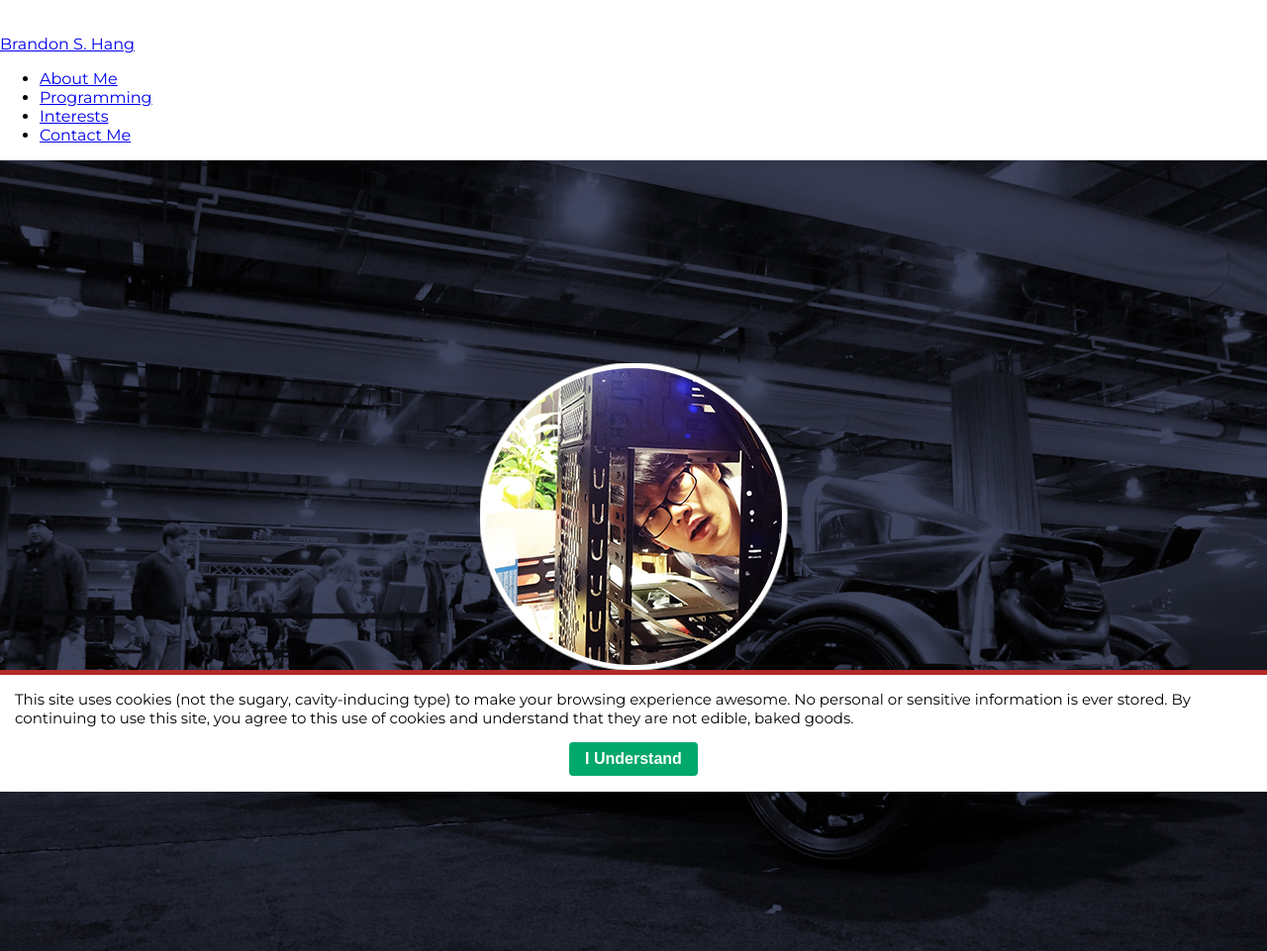
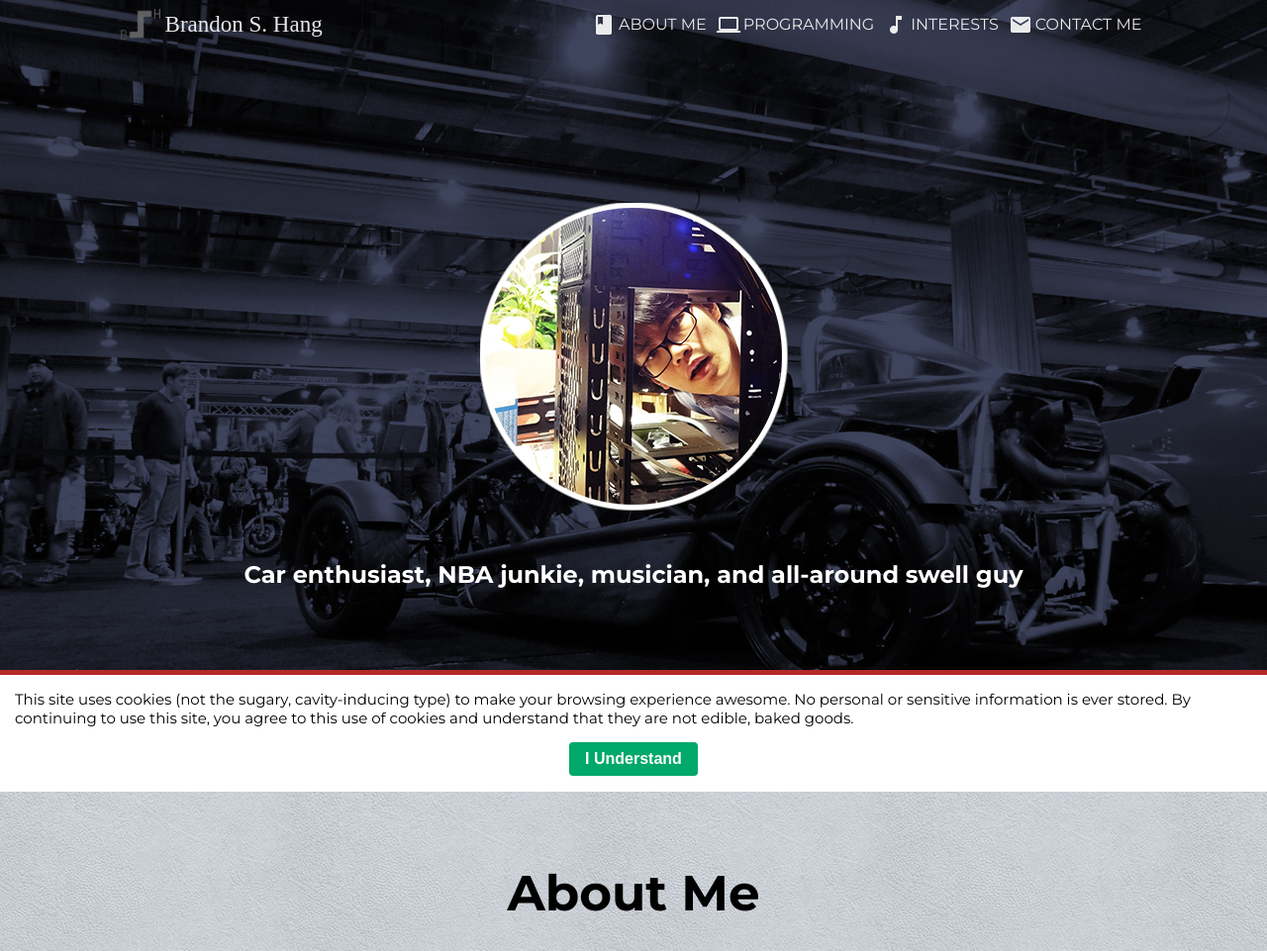
Before and after one commit to brandonhang/CS1520-Website, a PHP site: page / in a window 1280 px wide. Shown: the top 961 px of the page at 99% size. Run offline with PHP 8.4, Linux system fonts and the light colour scheme; some web fonts are replaced.

Commit message:
Updated sassy style

```diff
--- a/style/sassy-hang.css
+++ b/style/sassy-hang.css
@@ -7,80 +7,31 @@
   font-size: 18px;
   margin: 1em 1em; }
 
-#top-menu-container {
+.nav-container {
   position: fixed;
-  top: 0;
+  display: block;
   width: 100%;
   height: 50px;
-  background-color: #0C1155;
+  top: 0;
   opacity: 0.9;
   z-index: 9001; }
-  #top-menu-container div {
-    width: 80%;
+  @media only screen and (max-width: 720px) {
+    .nav-container {
+      background-color: #0C1155; } }
+  .nav-container > div {
+    width: 81%;
     margin-left: auto;
     margin-right: auto; }
     @media only screen and (max-width: 720px) {
-      #top-menu-container div {
+      .nav-container > div {
         width: 100%; } }
-    #top-menu-container div li {
-      list-style-type: none;
-      background-position: left center;
-      background-repeat: no-repeat;
-      -webkit-transition: background-color 0.25s;
-      -o-transition: background-color 0.25s;
-      -moz-transition: background-color 0.25s;
-      transition: background-color 0.25s; }
-      @media only screen and (min-width: 721px) {
-        #top-menu-container div li {
-          float: left; } }
-      @media only screen and (min-width: 721px) and (max-width: 999px) {
-        #top-menu-container div li {
-          background-size: 0; } }
-      @media only screen and (max-width: 720px) {
-        #top-menu-container div li {
-          display: block;
-          background-color: #0C1155;
-          background-size: 0; }
-          #top-menu-container div li:active {
-            color: #0736F8; } }
-      #top-menu-container div li:hover {
-        background-color: #0736F8; }
-      #top-menu-container div li a {
-        display: block;
-        color: #FFFFFF;
-        text-align: center;
-        text-decoration: none;
-        text-transform: uppercase;
-        font-size: 16px;
-        padding-left: 32px;
-        padding-right: 5px; }
-        @media only screen and (min-width: 721px) and (max-width: 999px) {
-          #top-menu-container div li a {
-            font-size: 13px;
-            padding-left: 7px;
-            padding-right: 7px; } }
-        @media only screen and (max-width: 720px) {
-          #top-menu-container div li a {
-            padding-left: 5px;
-            padding-right: 5px; }
-            #top-menu-container div li a:active {
-              -webkit-filter: grayscale(0%);
-              -o-filter: grayscale(0%);
-              -moz-filter: grayscale(0%);
-              filter: grayscale(0%); } }
-
-#menu-links {
-  margin: 0;
-  padding: 0;
-  height: 50px;
-  line-height: 50px; }
-  #menu-links > a {
+    .nav-container > div > a {
+      line-height: 50px;
       font-family: "Sorts Mill Goudy", serif;
       font-size: 23px;
       color: #FFFFFF;
       text-decoration: none;
       padding-left: 45px;
-    padding-right: calc((100vw * 0.8) - 808px);
       background-image: url("../img/icons/logo-sm2.png");
       background-position: left center;
       background-repeat: no-repeat;
@@ -95,27 +46,132 @@
       -moz-transition: all 0.25s;
       transition: all 0.25s; }
       @media only screen and (min-width: 721px) {
-      #menu-links > a {
+        .nav-container > div > a {
           float: left; } }
       @media only screen and (min-width: 721px) and (max-width: 999px) {
-      #menu-links > a {
+        .nav-container > div > a {
           font-size: 18px;
           padding-left: 35px;
-        padding-right: calc((100vw * 0.8) - 585px);
           background-size: 30px; } }
       @media only screen and (max-width: 720px) {
-      #menu-links > a {
+        .nav-container > div > a {
           display: block;
           padding-left: 0;
           background-size: 0;
           text-align: center; } }
-    #menu-links > a:hover {
+      .nav-container > div > a:hover {
         color: #D4B92B;
         -webkit-filter: grayscale(0%);
         -o-filter: grayscale(0%);
         -moz-filter: grayscale(0%);
         filter: grayscale(0%);
         filter: none; }
+      @media only screen and (max-width: 720px) {
+        .nav-container > div > a:active {
+          -webkit-filter: grayscale(0%);
+          -o-filter: grayscale(0%);
+          -moz-filter: grayscale(0%);
+          filter: grayscale(0%);
+          filter: none; } }
+    .nav-container > div li {
+      height: 50px;
+      line-height: 50px;
+      list-style-type: none;
+      background-position: left center;
+      background-repeat: no-repeat;
+      -webkit-transition: background-color 0.25s;
+      -o-transition: background-color 0.25s;
+      -moz-transition: background-color 0.25s;
+      transition: background-color 0.25s; }
+      @media only screen and (min-width: 721px) {
+        .nav-container > div li {
+          float: left; } }
+      @media only screen and (min-width: 721px) and (max-width: 999px) {
+        .nav-container > div li {
+          background-size: 0; } }
+      @media only screen and (max-width: 720px) {
+        .nav-container > div li {
+          display: none; }
+          .nav-container > div li:active {
+            background-color: #0736F8; } }
+      .nav-container > div li:hover {
+        background-color: #0736F8; }
+      .nav-container > div li a {
+        display: block;
+        color: #FFFFFF;
+        text-align: center;
+        text-decoration: none;
+        text-transform: uppercase;
+        font-size: 16px;
+        padding-left: 32px;
+        padding-right: 5px; }
+        @media only screen and (min-width: 721px) and (max-width: 999px) {
+          .nav-container > div li a {
+            font-size: 13px;
+            padding-left: 7px;
+            padding-right: 7px; } }
+    @media only screen and (max-width: 720px) {
+      .nav-container > div li.show-menu {
+        display: block;
+        background-color: #0C1155;
+        background-size: 0;
+        height: 50px;
+        line-height: 50px; } }
+    .nav-container > div li.show-menu a {
+      -webkit-transition: background-color 0.25s;
+      -o-transition: background-color 0.25s;
+      -moz-transition: background-color 0.25s;
+      transition: background-color 0.25s; }
+      .nav-container > div li.show-menu a:hover, .nav-container > div li.show-menu a:active {
+        background-color: #0736F8; }
+
+#links {
+  position: relative;
+  width: auto; }
+  @media only screen and (min-width: 721px) {
+    #links {
+      float: right; } }
+  #links ul {
+    padding-left: 0;
+    display: inline; }
+    @media only screen and (max-width: 720px) {
+      #links ul {
+        margin: 0; } }
+
+.blue-menu {
+  position: absolute;
+  height: 50px;
+  width: 100%;
+  background-color: #0C1155;
+  margin: 0;
+  padding: 0;
+  border: none;
+  display: none; }
+
+#menu-button {
+  position: fixed;
+  top: 0;
+  right: 0;
+  margin: 0;
+  padding: 0;
+  width: 50px;
+  height: 50px;
+  cursor: pointer;
+  -webkit-transition: background-color 0.25s;
+  -o-transition: background-color 0.25s;
+  -moz-transition: background-color 0.25s;
+  transition: background-color 0.25s; }
+  #menu-button:hover {
+    background-color: #0736F8; }
+  @media only screen and (max-width: 720px) {
+    #menu-button:active {
+      background-color: #0736F8; } }
+  @media only screen and (min-width: 721px) {
+    #menu-button {
+      display: none; } }
+
+.menu-open {
+  content: url("../img/icons/menu-close-50px.png"); }
 
 /* ~~~~~~~~ Intro panel ~~~~~~~~ */
 #top {
@@ -192,7 +248,7 @@
     width: 100%;
     margin: 0;
     padding: 0; }
-    @media only screen and (max-width: 999px) {
+    @media only screen and (max-width: 720px) {
       #programming ul {
         display: block; } }
   #programming li {
@@ -202,7 +258,7 @@
     @media only screen and (min-width: 1000px) {
       #programming li {
         float: left; } }
-    @media only screen and (max-width: 999px) {
+    @media only screen and (max-width: 720px) {
       #programming li {
         display: block;
         width: 100%; } }
@@ -211,7 +267,7 @@
       height: 180px;
       opacity: 0.8;
       margin: 0 auto; }
-      @media only screen and (max-width: 999px) {
+      @media only screen and (max-width: 720px) {
         #programming li > img {
           display: none; } }
     #programming li a {
@@ -266,7 +322,7 @@
     #programming li p {
       margin-top: 0;
       font-size: 16px; }
-      @media only screen and (max-width: 999px) {
+      @media only screen and (max-width: 720px) {
         #programming li p {
           margin-bottom: 1.5em; } }
 
--- a/style/sassy-hang.scss
+++ b/style/sassy-hang.scss
@@ -1,5 +1,6 @@
 // Media Queries
 $narrow-screen: "only screen and (max-width: 720px)";
+$bigger-screen: "only screen and (min-width: 721px)";
 $medium-screen: "only screen and (min-width: 721px) and (max-width: 999px)";
 $wide-screen: "only screen and (min-width: 1000px)";
 
@@ -130,44 +131,94 @@
 	margin: 1em 1em;
 }
 
-#top-menu-container {
+.nav-container {
 	position: fixed;
-	top: 0;
+	display: block;
 	width: 100%;
 	height: 50px;
-	background-color: $pitt-blue;
+	top: 0;
 	opacity: 0.9;
 	z-index: 9001;
 
-	div {
-		width: 80%;
+	@media #{$narrow-screen} {
+		background-color: $pitt-blue;
+	}
+
+	> div {
+		width: 81%;
 		@include center-margin;
 
 		@media #{$narrow-screen} {
 			width: 100%;
 		}
 
+		> a {
+			line-height: 50px;
+			font-family: $sorts-goudy;
+			font-size: 23px;
+			color: #FFFFFF;
+			text-decoration: none;
+			padding-left: 45px;
+			background-image: url('../img/icons/logo-sm2.png');
+			background-position: left center;
+			background-repeat: no-repeat;
+			background-size: 40px;
+			@include grayscale(100%);
+			filter: gray;
+			@include transition-all(0.25s);
+
+			@media #{$bigger-screen} {
+				float: left;
+			}
+
+			@media #{$medium-screen} {
+				font-size: 18px;
+				padding-left: 35px;
+				background-size: 30px;
+			}
+
+			@media #{$narrow-screen} {
+				display: block;
+				padding-left: 0;
+				background-size: 0;
+				text-align: center;
+			}
+
+			&:hover {
+				color: $old-gold;
+				@include grayscale(0%);
+				filter: none;
+			}
+
+			&:active {
+				@media #{$narrow-screen} {
+					@include grayscale(0%);
+					filter: none;
+				}
+			}
+		}
+
 		li {
+			height: 50px;
+			line-height: 50px;
 			list-style-type: none;
 			background-position: left center;
 			background-repeat: no-repeat;
 			@include transition-bkgrd-color(0.25s);
 
-			@media only screen and (min-width: 721px) {
+			@media #{$bigger-screen} {
 				float: left;
 			}
 
-			@media only screen and (min-width: 721px) and (max-width: 999px) {
+			@media #{$medium-screen} {
 				background-size: 0;
 			}
 
 			@media #{$narrow-screen} {
-				display: block;
-				background-color: $pitt-blue;
-				background-size: 0;
+				display: none;
 
 				&:active {
-					color: $world-rally-blue;
+					background-color: $world-rally-blue;
 				}
 			}
 
@@ -185,73 +236,88 @@
 				padding-left: 32px;
 				padding-right: 5px;
 
-				@media only screen and (min-width: 721px) and (max-width: 999px) {
+				@media #{$medium-screen} {
 					font-size: 13px;
 					padding-left: 7px;
 					padding-right: 7px;
 				}
+			}
+		}
 
-				@media #{$narrow-screen} {
-					padding-left: 5px;
-					padding-right: 5px;
+		li.show-menu {
+			@media #{$narrow-screen} {
+				display: block;
+				background-color: $pitt-blue;
+				background-size: 0;
+				height: 50px;
+				line-height: 50px;
+			}
 
-					&:active {
-						@include grayscale(0%);
-					}
+			a {
+				@include transition-bkgrd-color(0.25s);
+				&:hover, &:active {
+					background-color: $world-rally-blue;
 				}
 			}
 		}
 	}
 }
 
-#page-top {
+#links {
+	position: relative;
+	width: auto;
 
+	@media #{$bigger-screen} {
+		float: right;
+	}
+
+	ul {
+		padding-left: 0;
+		display: inline;
+
+		@media #{$narrow-screen} {
+			margin: 0;
+		}
+	}
 }
 
-#menu-links {
+.blue-menu {
+	position: absolute;
+	height: 50px;
+	width: 100%;
+	background-color: $pitt-blue;
 	@include zero-space;
+	border: none;
+	display: none;
+}
+
+#menu-button {
+	position: fixed;
+	top: 0;
+	right: 0;
+	@include zero-space;
+	width: 50px;
 	height: 50px;
-	line-height: 50px;
+	cursor: pointer;
+	@include transition-bkgrd-color(0.25s);
 
-	> a {
-		font-family: $sorts-goudy;
-		font-size: 23px;
-		color: #FFFFFF;
-		text-decoration: none;
-		padding-left: 45px;
-		padding-right: calc((100vw * 0.8) - 808px);
-		background-image: url('../img/icons/logo-sm2.png');
-		background-position: left center;
-		background-repeat: no-repeat;
-		background-size: 40px;
-		@include grayscale(100%);
-		filter: gray;
-		@include transition-all(0.25s);
+	&:hover {
+		background-color: $world-rally-blue;
+	}
 
-		@media only screen and (min-width: 721px) {
-			float: left;
-		}
-
-		@media only screen and (min-width: 721px) and (max-width: 999px) {
-			font-size: 18px;
-			padding-left: 35px;
-			padding-right: calc((100vw * 0.8) - 585px);
-			background-size: 30px;
-		}
-
+	&:active {
 		@media #{$narrow-screen} {
-			display: block;
-			padding-left: 0;
-			background-size: 0;
-			text-align: center;
-		}
-
-		&:hover {
-			color: $old-gold;
-			@include grayscale(0%);
-			filter: none;
+			background-color: $world-rally-blue;
 		}
 	}
+
+	@media #{$bigger-screen} {
+		display: none;
+	}
+}
+
+.menu-open {
+	content: url('../img/icons/menu-close-50px.png');
 }
 
 
@@ -301,7 +367,7 @@
 				max-width: 400px;
 			}
 
-			@media only screen and (min-width: 721px) and (max-width: 999px) {
+			@media #{$medium-screen} {
 				width: 30vw;
 				margin: 0 2em 1em 0;
 			}
@@ -338,7 +404,7 @@
 		width: 100%;
 		@include zero-space;
 
-		@media only screen and (max-width: 999px) {
+		@media #{$narrow-screen} {
 			display: block;
 		}
 	}
@@ -352,7 +418,7 @@
 			float: left;
 		}
 
-		@media only screen and (max-width: 999px) {
+		@media #{$narrow-screen} {
 			display: block;
 			width: 100%;
 		}
@@ -363,7 +429,7 @@
 			opacity: 0.8;
 			margin: 0 auto;
 
-			@media only screen and (max-width: 999px) {
+			@media #{$narrow-screen} {
 				display: none;
 			}
 		}
@@ -376,7 +442,7 @@
 			@include zero-space;
 			@include transition-opacity(0.25s);
 
-			@media only screen and (min-width: 721px) and (max-width: 999px) {
+			@media #{$medium-screen} {
 				display: block;
 				margin: 0 auto;
 				padding-top: 0;
@@ -411,7 +477,7 @@
 		}
 
 		a[href*="github"] {
-			@media only screen and (min-width: 721px) and (max-width: 999px) {
+			@media #{$medium-screen} {
 				width: 3em;
 				padding-left: 100px;
 				background-image: url('../img/icons/github-220px.png');
@@ -421,7 +487,7 @@
 		}
 
 		a[href$=".pdf"] {
-			@media only screen and (min-width: 721px) and (max-width: 999px) {
+			@media #{$medium-screen} {
 				width: 3.5em;
 				padding-left: 88px;
 				background-image: url('../img/icons/resume-220px.png');
@@ -434,7 +500,7 @@
 			margin-top: 0;
 			font-size: 16px;
 
-			@media only screen and (max-width: 999px) {
+			@media #{$narrow-screen} {
 				margin-bottom: 1.5em;
 			}
 		}
@@ -810,7 +876,7 @@
 	width: 70%;
 	@include center-margin;
 
-	@media only screen and (min-width: 721px) and (max-width: 999px) {
+	@media #{$medium-screen} {
 		width: 80%;
 	}
 
```
Lines whose indentation alone changed are shown as unchanged.
